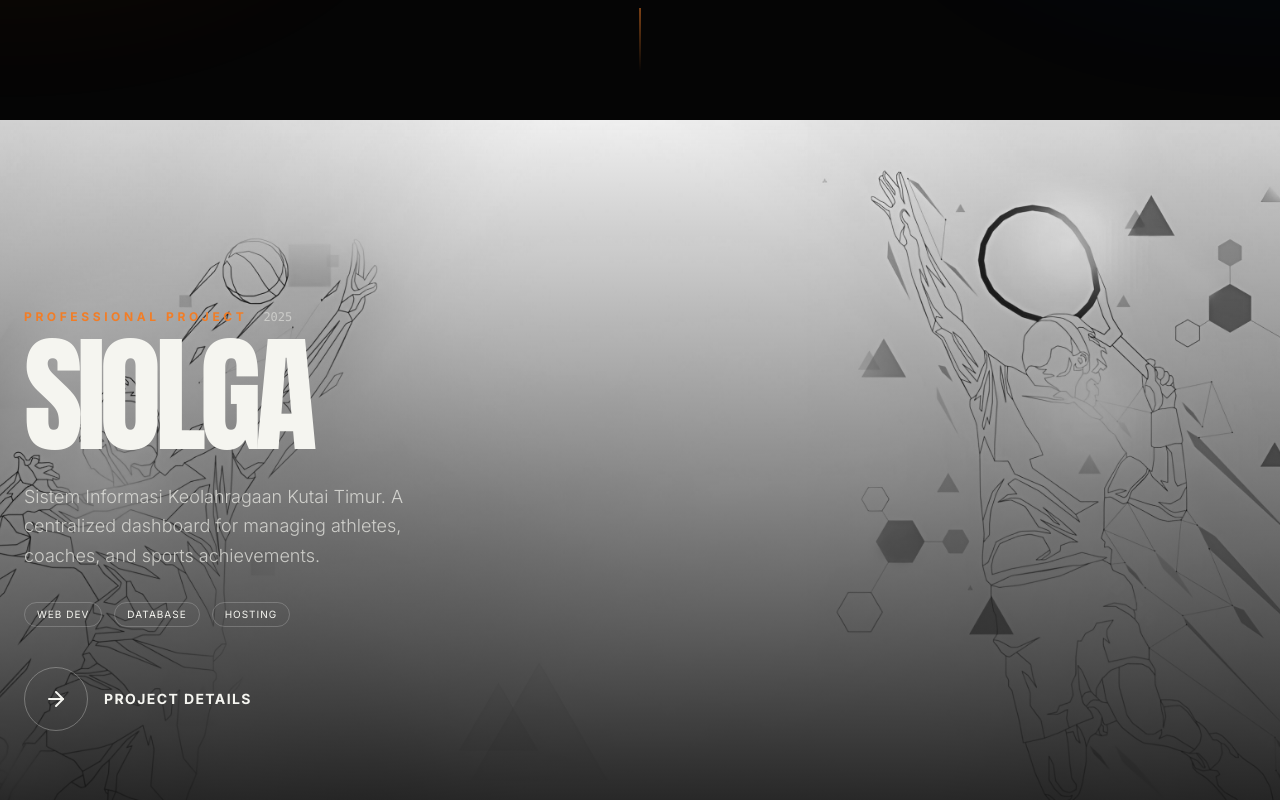
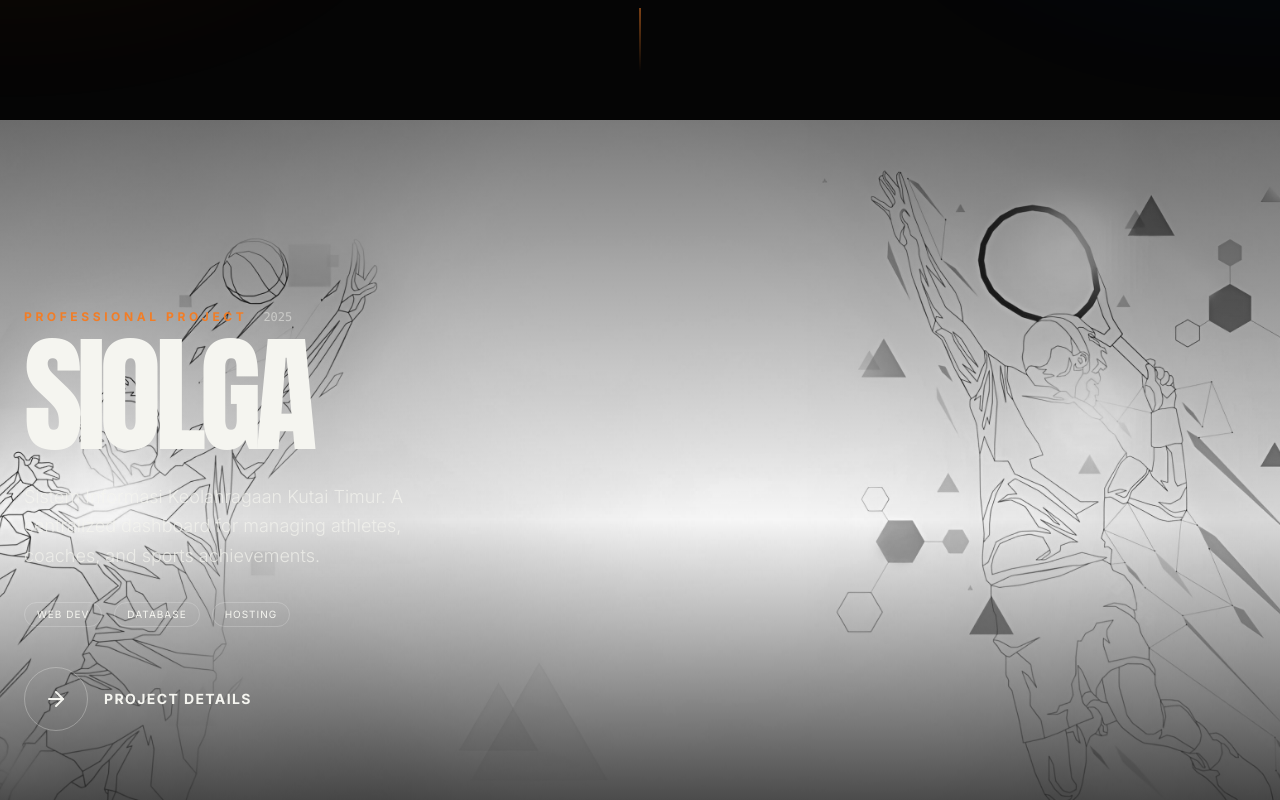
Before and after one commit to Aldiyahyaperkasa/aldiyahya-portfolio, a React (Vite) app: page / in a window 1280 px wide. Shown: the part 680-1480 px from the top of the page. Built offline with nearby package versions, Linux system fonts and the light colour scheme; a web font is replaced by a local one.

Commit message:
fix gambar

```diff
--- a/src/App.tsx
+++ b/src/App.tsx
@@ -357,15 +357,21 @@ const ProjectCarousel = () => {
           transition={{ duration: 0.8, ease: [0.22, 1, 0.36, 1] }}
           className="absolute inset-0"
         >
-          <div className="absolute inset-0 bg-gradient-to-t from-ink z-10" />
+          <div className="absolute inset-0 bg-gradient-to-t from-ink via-transparent to-ink/50 z-10" />
           <motion.img
             src={PROJECTS[currentIndex].image}
             alt={PROJECTS[currentIndex].title}
-            className="w-full h-full object-cover grayscale hover:grayscale-0 transition-all duration-1000"
+            className={cn(
+              "w-full h-full object-cover grayscale hover:grayscale-0 transition-all duration-1000",
+              PROJECTS[currentIndex].title === "SIOLGA" && "max-lg:object-right"
+            )}
             initial={{ scale: 1.1 }}
             animate={{ scale: 1 }}
             transition={{ duration: 1.5 }}
             referrerPolicy="no-referrer"
+            onError={(e) => {
+              (e.target as HTMLImageElement).src = "https://images.unsplash.com/photo-1461896836934-ffe607ba8211?auto=format&fit=crop&q=80&w=1600";
+            }}
           />
         </motion.div>
       </AnimatePresence>
```
